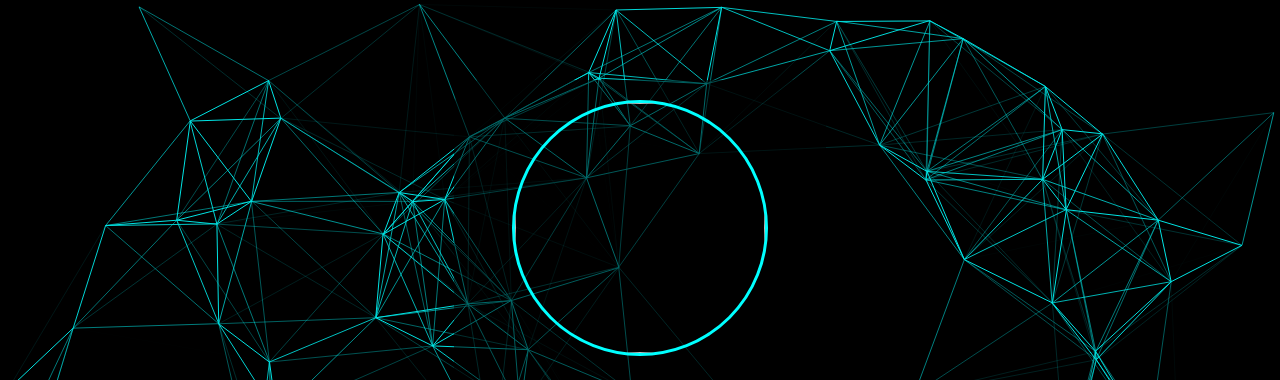
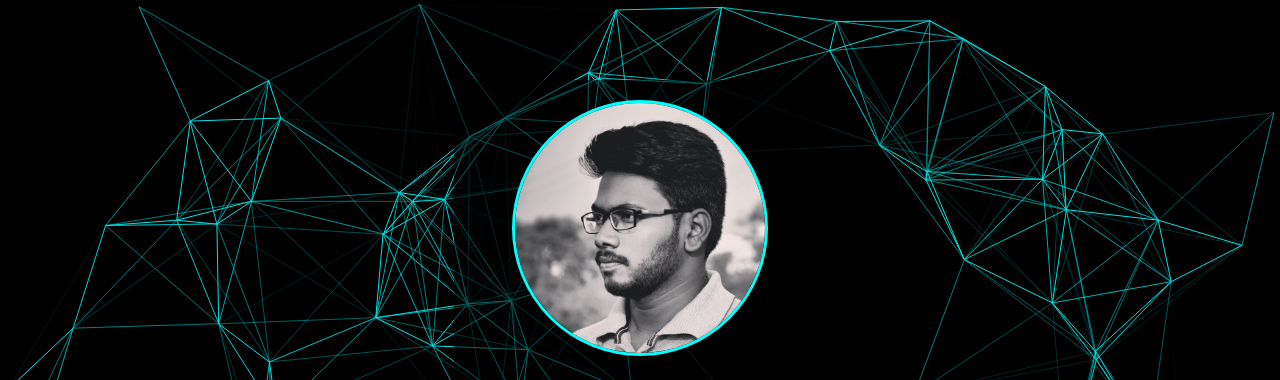
Before and after one commit to NaveenBen/NaveenBen.github.io, a plain HTML site: page index.html in a window 1280 px wide. Shown: the top 380 px of the page. Drawn offline with nearby package versions, Linux system fonts and the light colour scheme; animation ran at ten frames a second.

Commit message:
Update index.html

```diff
--- a/index.html
+++ b/index.html
@@ -16,7 +16,7 @@
       <div class="dc">
         <div class="card animated slideInDown delay-500ms ">
           <div class="ih">
-            <img class="img-shadow-1"
+            <img class="img-shadow-1" src="../profile.jpg"
 
               alt=""
             />
```
